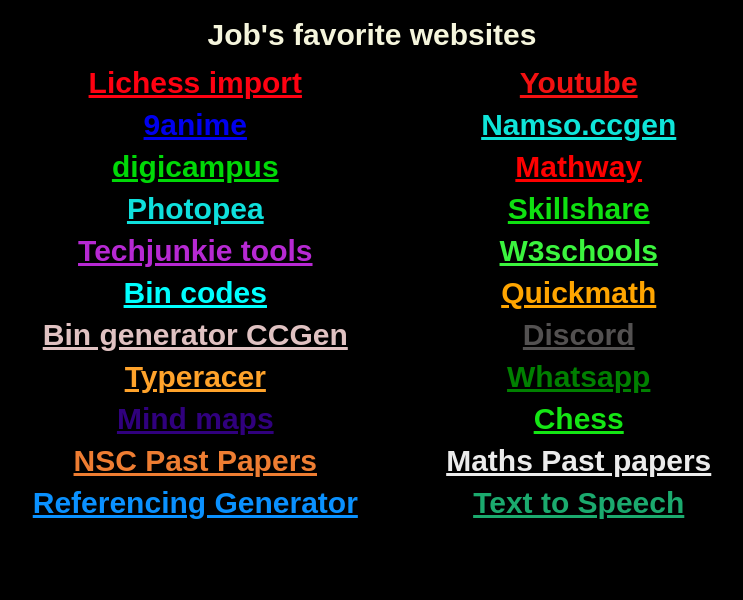
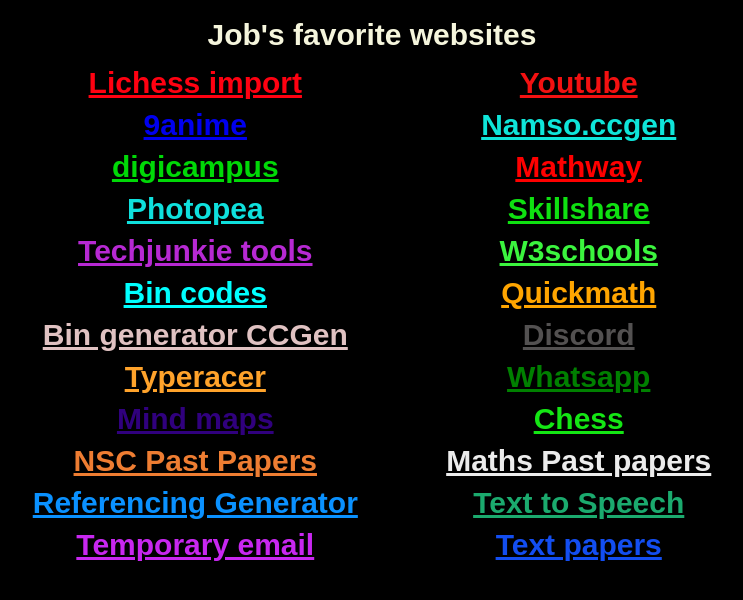
Before and after one commit to jobbie007/Mysites, a plain HTML site: page Mysites/index.html in a window 1280 px wide. Shown: the whole page, without its empty margins (268-1011 px from the left). Drawn offline with Linux system fonts and the light colour scheme.

Commit message:
added more sites on 2022 July 6th

```diff
--- a/Mysites/index.html
+++ b/Mysites/index.html
@@ -53,7 +53,7 @@ a:hover{
 <a style=" color:#30007e" href="https://openknowledgemaps.org/"  title="creating mind maps">Mind maps</a><br>
 <a style=" color:rgb(238, 125, 50);" href="https://www.education.gov.za/Curriculum/NationalSeniorCertificate(NSC)Examinations/NSCPastExaminationpapers.aspx" title="past papers">NSC Past Papers</a><br>
 <a style=" color:#0a91ff" href="https://www.mybib.com/tools/harvard-referencing-generator/uwe"  title="UWE Harvard Referencing Generator">Referencing Generator</a><br>
-
+<a style=" color:#c827f0" href="https://tempail.com/en/"  title="Temp mail">Temporary email</a><br>
 </header>
 <div class="block">
   <a style=" color:#f31111" href="https://www.youtube.com/"  title="Youtube">Youtube</a><br>
@@ -67,6 +67,7 @@ a:hover{
 <a style=" color: rgb(20, 230, 20); "href="https://www.chess.com/home"title="chess.com">Chess</a><br>
 <a style=" color: rgb(236, 236, 236); "href="https://www.hphs.co.za/High/MathematicsPapersFET"title="Past papers">Maths Past papers</a><br>
 <a style=" color:#1baa6e" href="https://www.naturalreaders.com/online/"  title="Text to speech">Text to Speech</a><br>
+<a style=" color:#134ef1" href="https://www.testpapers.co.za/"  title="All past papers">Text papers</a><br>
 
 </div>
 </h2>
```
